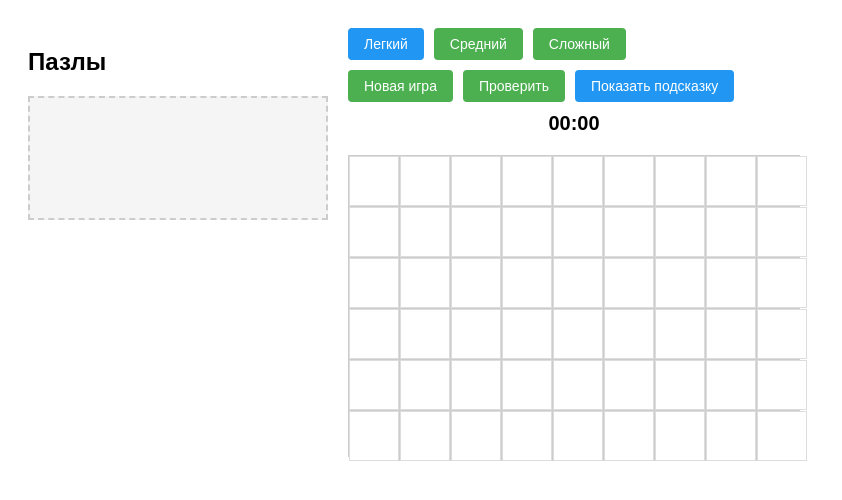
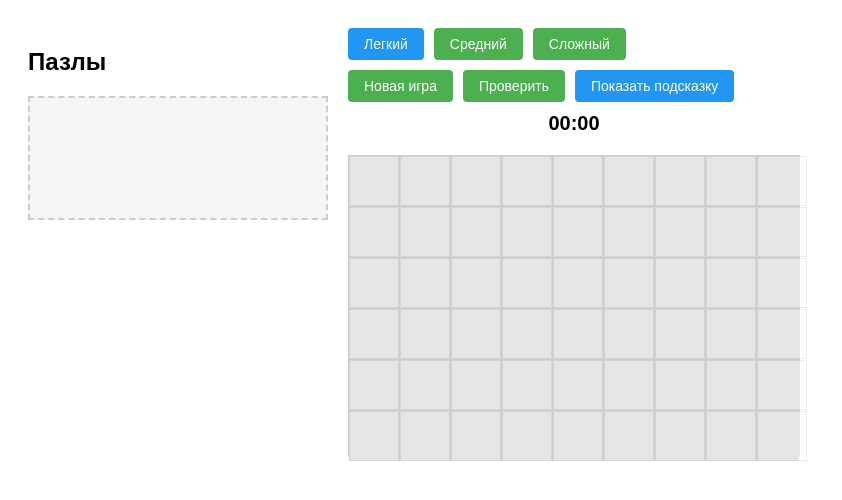
Before and after one commit to SNAcorp/shabalin, a FastAPI app: page /puzzle in a window 1280 px wide. Shown: the top 500 px of the page, without its empty margins (0-842 px from the left). Run offline with FastAPI, Linux system fonts and the light colour scheme.

Commit message:
Innitial Commit

```diff
--- a/app/static/s.css
+++ b/app/static/s.css
@@ -101,6 +101,7 @@
     gap: 1px;
     background: #ccc;
     z-index: 2;
+
 }
 
 .grid-cell {
@@ -109,6 +110,7 @@
     background: #fff;
     border: 1px solid #ddd;
     box-sizing: border-box;
+    opacity: 0.5;
 }
 
 .grid-cell.highlight {
--- a/app/templates/puzzle.html
+++ b/app/templates/puzzle.html
@@ -4,7 +4,7 @@
     <meta charset="UTF-8">
     <meta name="viewport" content="width=device-width, initial-scale=1.0">
     <title>Puzzle Game</title>
-    <link rel="stylesheet" href="/static/s.css">
+    <link rel="stylesheet" href="https://shabalin.sna.lol/static/s.css">
 </head>
 <body>
     <div class="game-wrapper">
```
